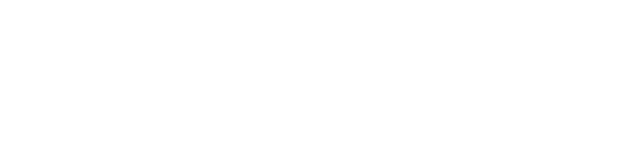
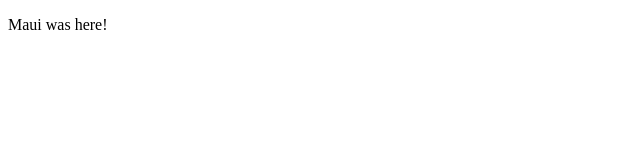
Before and after one commit to Roche-MauiJane/TUF-Devs, a plain HTML site: page index.html in a window 1280 px wide. Shown: the whole page, without its empty margins (0-640 px from the left). Drawn offline with Linux system fonts and the light colour scheme.

Commit message:
add text for maui in html file

```diff
--- a/index.html
+++ b/index.html
@@ -6,6 +6,6 @@
   <title>Document</title>
 </head>
 <body>
-
+  <p>Maui was here!</p>
 </body>
 </html>
```
